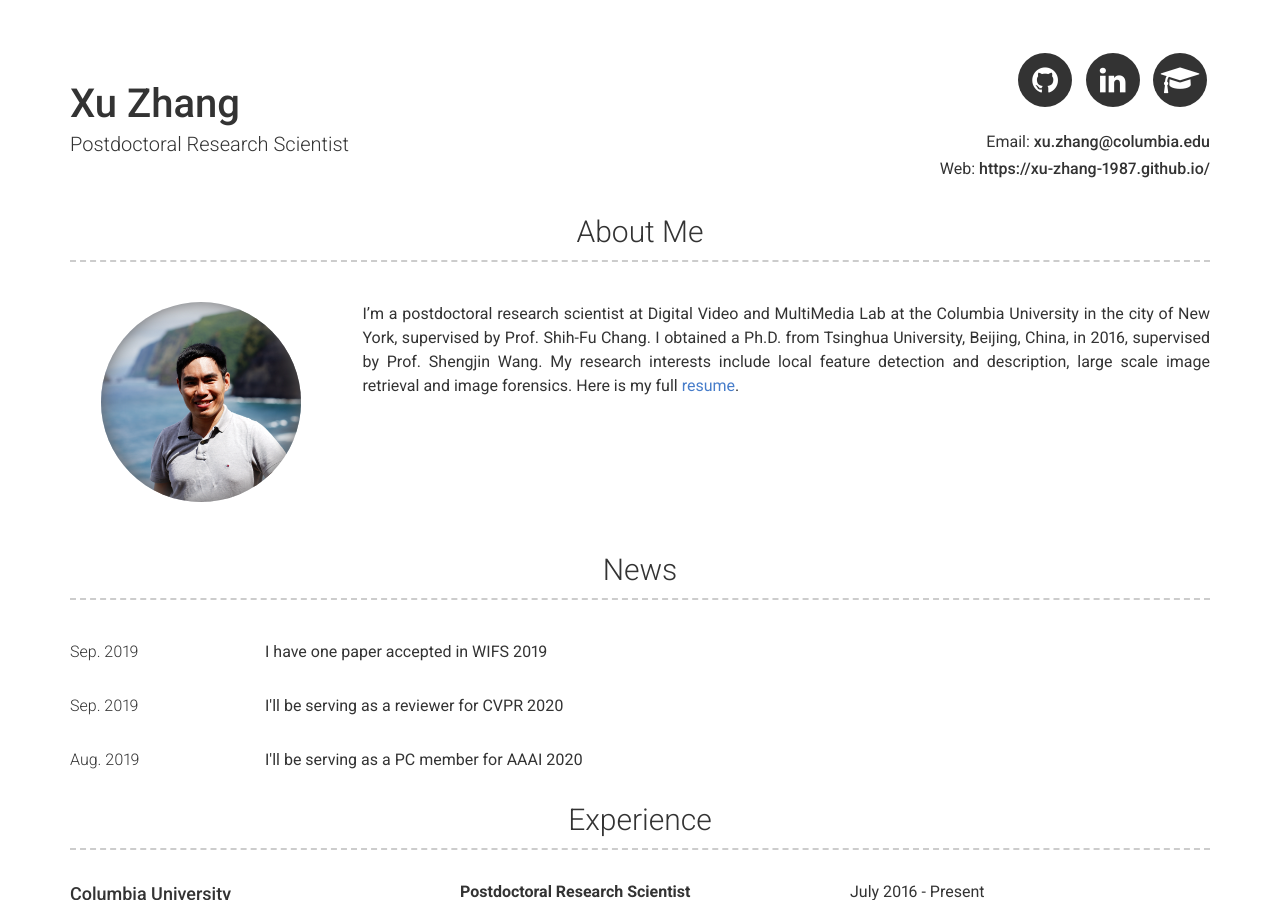
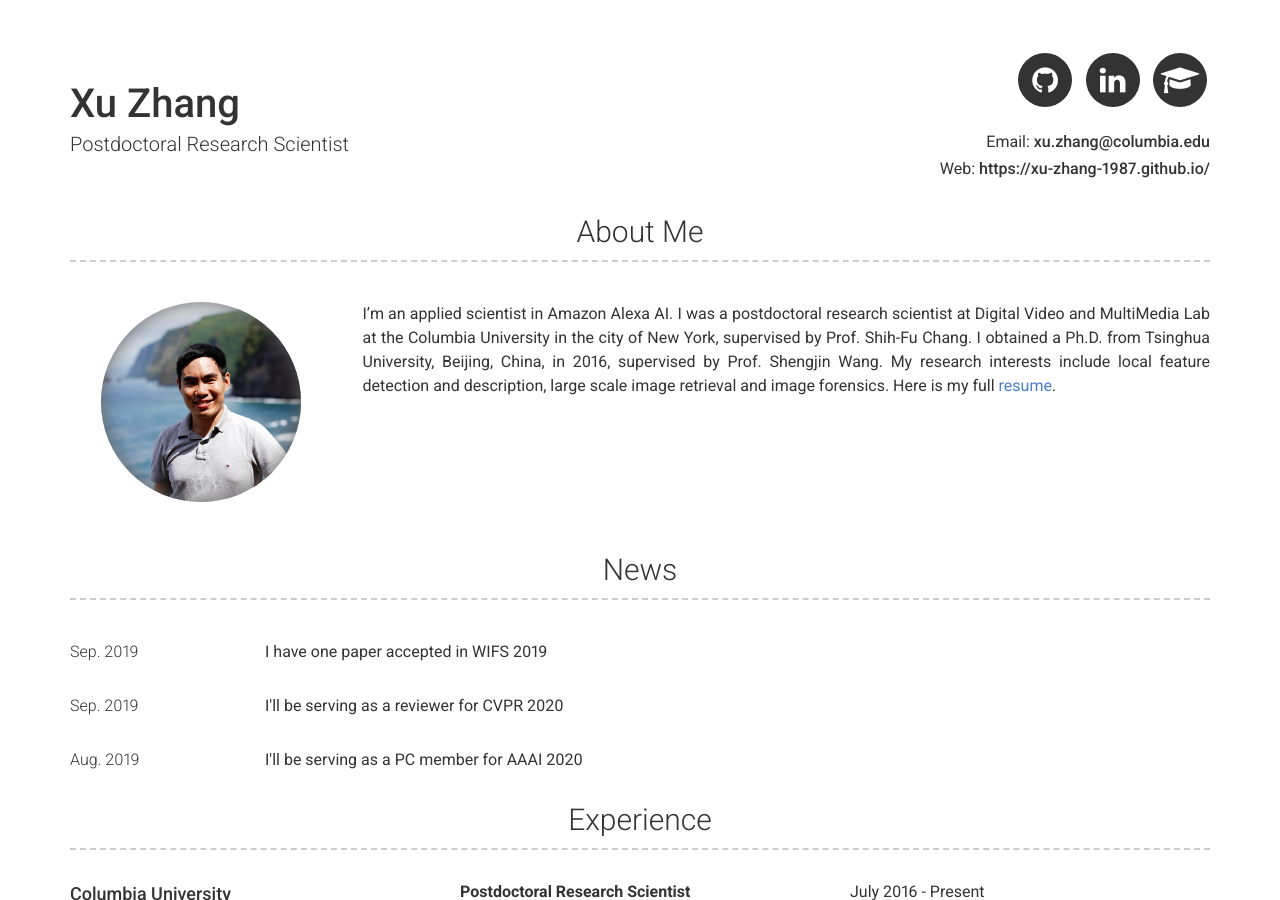
Before and after one commit to xu-zhang-1987/xu-zhang-1987.github.io, a Jekyll site: the page built from index.md, in a window 1280 px wide and 900 px high. Built offline with Jekyll 4.4.1, drawn with Linux system fonts in a browser that asks for light colours.

Commit message:
Update _config.yml

```diff
--- a/_config.yml
+++ b/_config.yml
@@ -17,7 +17,7 @@ googlescholar_username: efE70pEAAAAJ
 # about_title: About Me (Use this to override about section title)
 about_profile_image: images/profile.png
 about_content: | # this will include new lines to allow paragraphs
-  I'm a postdoctoral research scientist at Digital Video and MultiMedia Lab at the Columbia University in the city of New York, supervised by Prof. Shih-Fu Chang. I obtained a Ph.D. from Tsinghua University, Beijing, China, in 2016, supervised by Prof. Shengjin Wang. My research interests include local feature detection and description, large scale image retrieval and image forensics. Here is my full [resume](doc/Xu_Zhang_resume.pdf).
+  I'm an applied scientist in Amazon Alexa AI. I was a postdoctoral research scientist at Digital Video and MultiMedia Lab at the Columbia University in the city of New York, supervised by Prof. Shih-Fu Chang. I obtained a Ph.D. from Tsinghua University, Beijing, China, in 2016, supervised by Prof. Shengjin Wang. My research interests include local feature detection and description, large scale image retrieval and image forensics. Here is my full [resume](doc/Xu_Zhang_resume.pdf).
 
 # Projects Section
 # projects_title: Projects #(Use this to override about projects section title)
```
